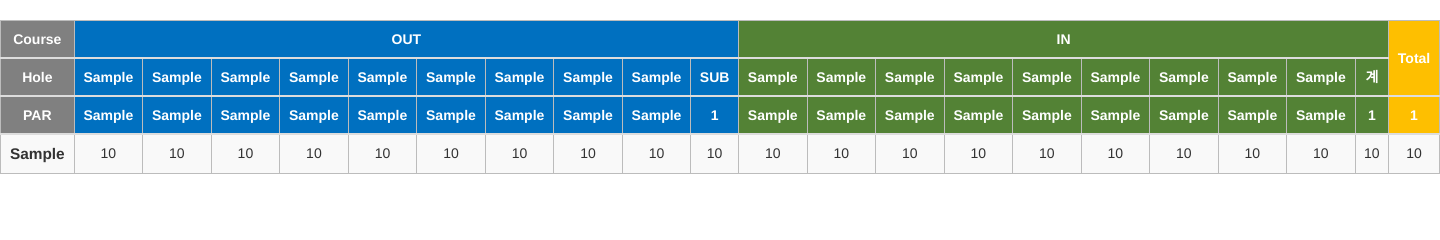
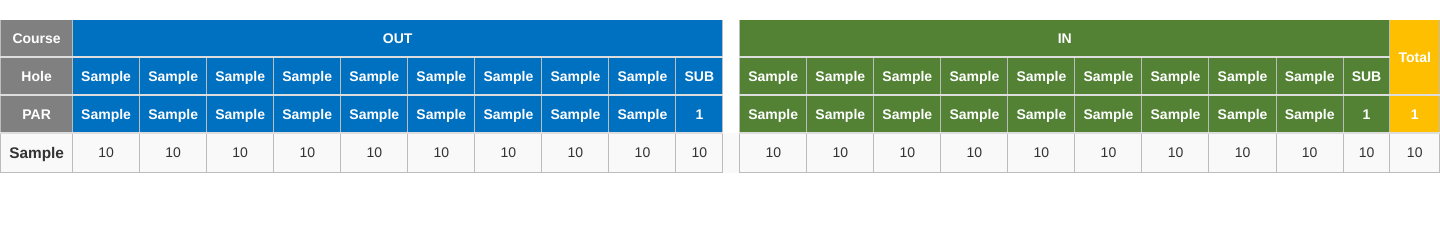
Before and after one commit to amahiner7/GPS-System-Server, a Django app: template WebServerService/gps_score_app/templates/gps_score_app/display.html in a window 1440 px wide. Shown: the part 96-336 px from the top of the page. Run offline with Django 4.2, Linux system fonts and the light colour scheme; the template is opened without the code that fills it: most values are stand-ins (such as "Sample title", 1, 10 or a date in 2020); some libraries are stand-ins or nearby versions.

Commit message:
OUT 과 IN을 분리 된 것처럼 보이도록 Table 수정

```diff
--- a/WebServerService/gps_score_app/templates/gps_score_app/display.html
+++ b/WebServerService/gps_score_app/templates/gps_score_app/display.html
@@ -27,7 +27,7 @@
             <!--<th style="border: 0px" rowspan="2">
                 <img src="{% static 'image/map_gen_top_title.png' %}" align="right">
             </th>-->
-            <th style="border: 0px" rowspan="2">
+            <th style="border: 0px" rowspan="2" align="right">
                 <img src="http://127.0.0.1:9018/api/v1/file/download/static_image?file_name=map_gen_top_title.png" align="right">
             </th>
         </tr>
@@ -37,11 +37,12 @@
     </thead>
 </table>
 
-<table class="table table-striped">
+<table class="table table-striped" style="border: 0px">
     <thead>
         <tr>
             <th bgcolor="#808080">Course</th>
             <th colspan="10" bgcolor="#0070C0">OUT</th>
+            <th style="border: 0px;min-width:0px" width="1px"></th>
             <th colspan="10" bgcolor="#538235">IN</th>
             <th rowspan="2" bgcolor="#FEBF00" style="vertical-align:middle">Total</th>
         </tr>
@@ -59,6 +60,7 @@
                 <th bgcolor="#0070C0">{{data.HOLE_NO_09}}</th>
             {% endfor %}
             <th bgcolor="#0070C0">SUB</th>
+            <th style="border: 0px"></th>
             {% for data in hole_par_B_data_list %}
                 <th bgcolor="#538235">{{data.HOLE_NO_01}}</th>
                 <th bgcolor="#538235">{{data.HOLE_NO_02}}</th>
@@ -70,7 +72,7 @@
                 <th bgcolor="#538235">{{data.HOLE_NO_08}}</th>
                 <th bgcolor="#538235">{{data.HOLE_NO_09}}</th>
             {% endfor %}
-            <th bgcolor="#538235">계</th>
+            <th bgcolor="#538235">SUB</th>
         <tr>
             <th bgcolor="#808080">PAR</th>
             {% for data in hole_par_A_data_list %}
@@ -85,6 +87,7 @@
                 <th bgcolor="#0070C0">{{data.PAR_CNT_09}}</th>
             {% endfor %}
             <th bgcolor="#0070C0">{{total_Par_A}}</th>
+            <th style="border: 0px"></th>
             {% for data in hole_par_B_data_list %}
                 <th bgcolor="#538235">{{data.PAR_CNT_01}}</th>
                 <th bgcolor="#538235">{{data.PAR_CNT_02}}</th>
@@ -114,7 +117,7 @@
                 <td>{{data.CALC_SCORE_A8}}</td>
                 <td>{{data.CALC_SCORE_A9}}</td>
                 <td>{{data.SCORE_TOTAL_A}}</td>
-
+                <td style="border: 0px"></td>
                 <td>{{data.CALC_SCORE_B1}}</td>
                 <td>{{data.CALC_SCORE_B2}}</td>
                 <td>{{data.CALC_SCORE_B3}}</td>
```
